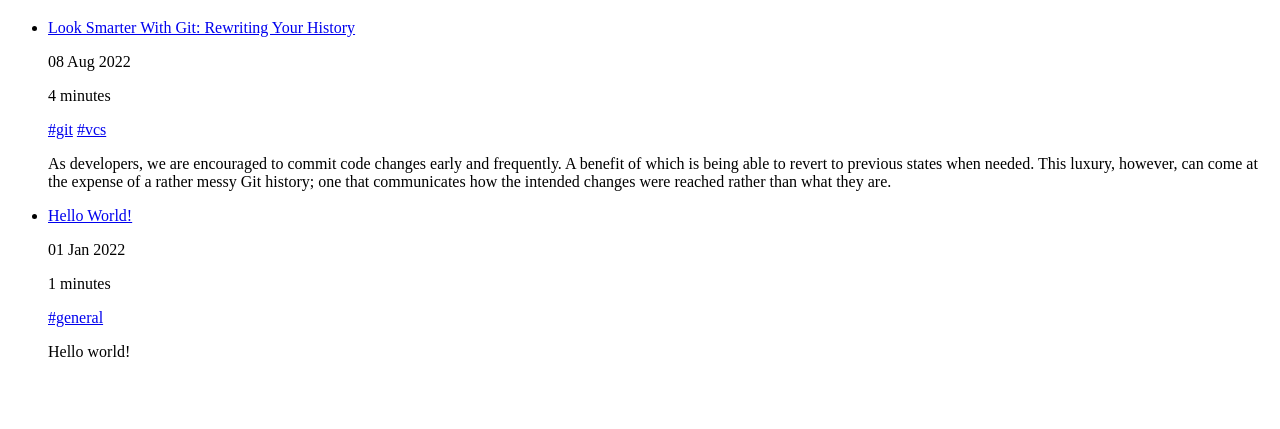
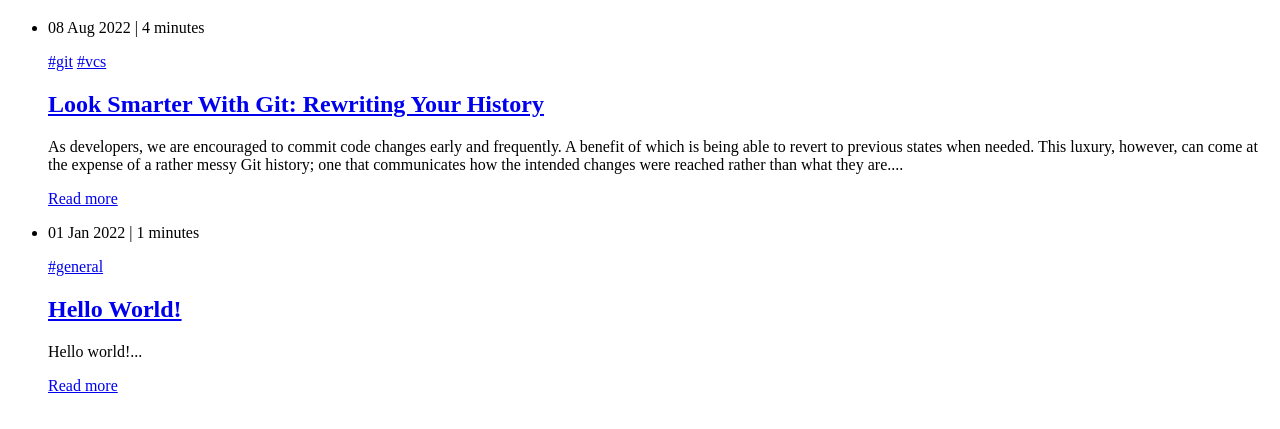
Before and after one commit to nizos/nizos.github.io, an Eleventy site: page index.md in a window 1280 px wide. Shown: the part 61-490 px from the top of the page. Built offline with nearby package versions, Linux system fonts and the light colour scheme; Eleventy itself is replaced by a stand-in of ours; files that its build step writes are made by us from their sources.

Commit message:
feat: formatted post metadata and added read more link
Post date and time to read are now shown on the same line followed by the list of tags.
A read more link has been added to the end of the post excerpts.

```diff
--- a/_includes/homepage.liquid
+++ b/_includes/homepage.liquid
@@ -8,17 +8,17 @@
         <ul>
             {%- for post in collections.posts reversed -%}
             <li>
-                <a href="{{ post.url }}">{{ post.data.title }}</a>
-                <p>{{ post.data.date | readableDate }}</p>
-                <p>{{ post.content | timeToRead }}</p>
                 <div>
+                    <p>{{ post.data.date | readableDate }} | {{ post.content | timeToRead }}</p>
                     {% assign filteredTags = post.data.tags | postTags %}
-                    {% for tag in filteredTags %}
+                    <p>{% for tag in filteredTags %}
                         {% capture tagUrl %}/tags/{{ tag }}/{% endcapture %}
                         <a href="{{ tagUrl | url }}">#{{ tag }}</a>
-                    {% endfor %}
+                    {% endfor %}</p>
                 </div>
-                <p>{{ post.data.excerpt }}</p>
+                <a href="{{ post.url }}"><h2>{{ post.data.title }}</h2></a>
+                <p>{{ post.data.excerpt }}...</p>
+                <a href="{{ post.url }}"><p>Read more</p></a>
             </li>
             {%- endfor -%}
         </ul>
```
Also changed, not shown: _includes/blogpost.liquid (+3 -4 lines).
